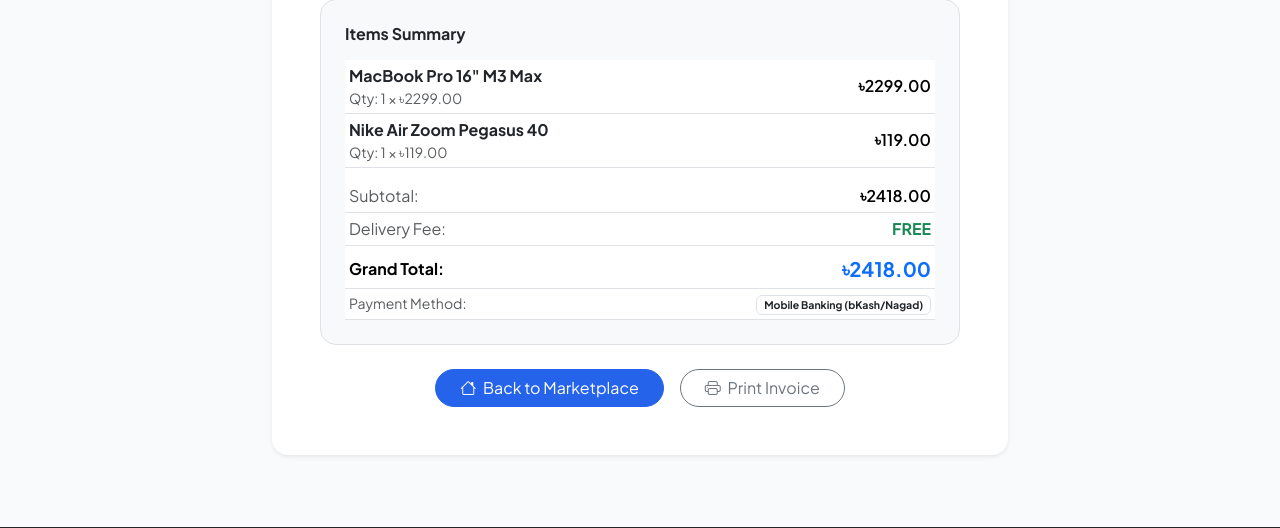
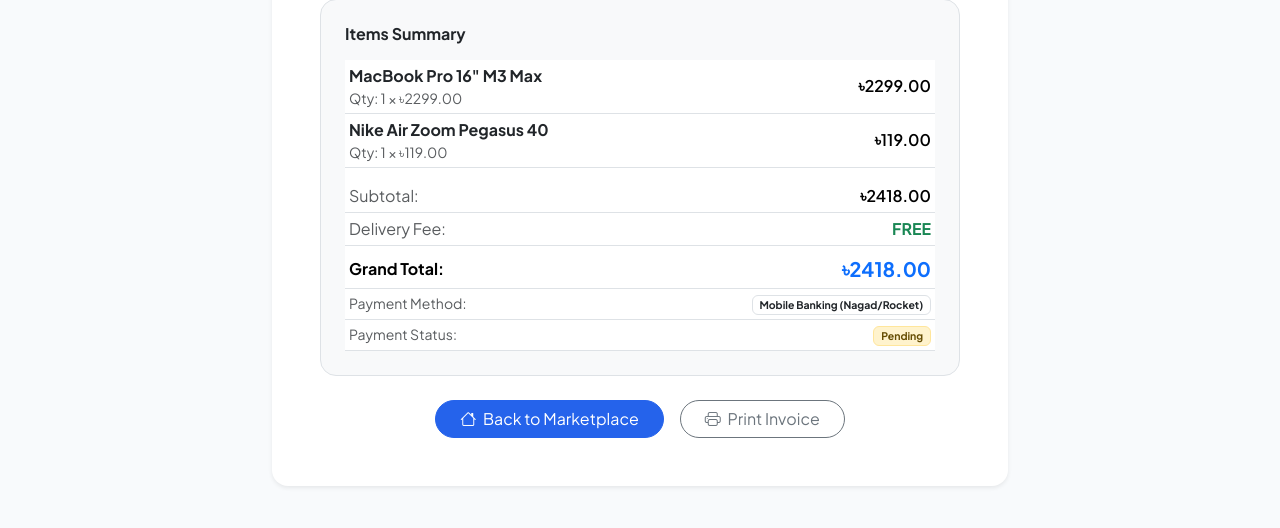
Before and after one commit to alimranedx/pythonecom, a Django app: page /orders/confirmation/ORD-3FE967A83A/ in a window 1280 px wide. Shown: the part 860-1388 px from the top of the page. Run offline with Django 5.2, Linux system fonts and the light colour scheme; a user stored in the database is signed in; data comes from the database, SQL or seed files in the repository; data that the repository does not hold is empty.

Commit message:
feat(payment): integrate bKash Tokenized Checkout PGW v1.2.0 with retry recovery and docs

```diff
--- a/orders/models.py
+++ b/orders/models.py
@@ -97,7 +97,8 @@ class Order(TimeStampedModel):
     PAYMENT_METHOD_CHOICES = [
         ('cod', 'Cash On Delivery'),
         ('card', 'Credit / Debit Card'),
-        ('mobile_banking', 'Mobile Banking (bKash/Nagad)'),
+        ('bkash', 'bKash Online Payment'),
+        ('mobile_banking', 'Mobile Banking (Nagad/Rocket)'),
     ]
 
     order_number = models.CharField(max_length=32, unique=True, editable=False)
@@ -106,6 +107,8 @@ class Order(TimeStampedModel):
     status = models.CharField(max_length=20, choices=STATUS_CHOICES, default='pending')
     payment_status = models.CharField(max_length=20, choices=PAYMENT_STATUS_CHOICES, default='pending')
     payment_method = models.CharField(max_length=30, choices=PAYMENT_METHOD_CHOICES, default='cod')
+    payment_id = models.CharField(max_length=100, blank=True, default='', help_text="Gateway Payment ID")
+    transaction_id = models.CharField(max_length=100, blank=True, default='', help_text="MFS TrxID / Reference")
 
     # Shipping Details Snapshot
     full_name = models.CharField(max_length=150)
--- a/orders/urls.py
+++ b/orders/urls.py
@@ -4,4 +4,6 @@ from . import views
 urlpatterns = [
     path('checkout/', views.checkout, name='checkout'),
     path('confirmation/<str:order_number>/', views.order_confirmation, name='order_confirmation'),
+    path('bkash/callback/', views.bkash_callback, name='bkash_callback'),
+    path('bkash/retry/<str:order_number>/', views.retry_bkash_payment, name='retry_bkash_payment'),
 ]
--- a/orders/views.py
+++ b/orders/views.py
@@ -7,6 +7,7 @@ from cart.services import CartService
 from accounts.models import Address
 from .models import Order, DeliverySlot
 from .services import OrderService
+from .bkash import BKashService
 
 
 def checkout(request):
@@ -86,6 +87,20 @@ def checkout(request):
                 user=request.user if request.user.is_authenticated else None,
             )
             request.session['last_order_number'] = order.order_number
+            # bKash Online Gateway Redirection
+            if order.payment_method == 'bkash':
+                callback_url = request.build_absolute_uri('/orders/bkash/callback/')
+                success, bkash_res = BKashService.create_payment(order, callback_url)
+                if success and bkash_res.get('bkash_url'):
+                    order.payment_id = bkash_res.get('payment_id', '')
+                    order.save(update_fields=['payment_id'])
+                    request.session['bkash_order_number'] = order.order_number
+                    return redirect(bkash_res['bkash_url'])
+                else:
+                    err_msg = bkash_res.get('message', 'Failed to initialize bKash checkout.')
+                    messages.warning(request, f"bKash Gateway Notice: {err_msg}")
+                    return redirect('order_confirmation', order_number=order.order_number)
+
             messages.success(request, f"Order {order.order_number} confirmed! Thank you for shopping with us.")
             return redirect('order_confirmation', order_number=order.order_number)
         except ValidationError as e:
@@ -123,3 +138,75 @@ def order_confirmation(request, order_number):
         if request.session.get('last_order_number') != order.order_number and not (request.user.is_authenticated and request.user.is_staff):
             raise PermissionDenied("You do not have permission to view this order confirmation.")
     return render(request, 'orders/confirmation.html', {'order': order})
+
+
+def bkash_callback(request):
+    """
+    Handles bKash redirect callback after customer acts on the bKash checkout page.
+    Query parameters sent by bKash: ?paymentID=...&status=success|failure|cancel
+    """
+    payment_id = request.GET.get('paymentID')
+    status = request.GET.get('status')
+
+    order_number = request.session.get('bkash_order_number')
+    order = None
+    if payment_id:
+        order = Order.objects.filter(payment_id=payment_id).first()
+    if not order and order_number:
+        order = Order.objects.filter(order_number=order_number).first()
+
+    if not order:
+        messages.error(request, "bKash transaction order record could not be found.")
+        return redirect('home')
+
+    request.session['last_order_number'] = order.order_number
+
+    if status == 'success':
+        success, exec_res = BKashService.execute_payment(payment_id)
+        if success:
+            order.payment_status = 'paid'
+            order.status = 'processing'
+            order.transaction_id = exec_res.get('trx_id', '')
+            order.save(update_fields=['payment_status', 'status', 'transaction_id'])
+            messages.success(
+                request,
+                f"bKash Payment Completed Successfully! TrxID: {order.transaction_id}. Thank you!"
+            )
+            return redirect('order_confirmation', order_number=order.order_number)
+        else:
+            order.payment_status = 'failed'
+            order.save(update_fields=['payment_status'])
+            err_msg = exec_res.get('message', 'Execution verification failed.')
+            messages.error(request, f"bKash execution failed: {err_msg}")
+            return redirect('order_confirmation', order_number=order.order_number)
+
+    elif status == 'cancel':
+        messages.warning(request, "bKash payment was cancelled.")
+        return redirect('order_confirmation', order_number=order.order_number)
+    else:
+        order.payment_status = 'failed'
+        order.save(update_fields=['payment_status'])
+        messages.error(request, "bKash payment unsuccessful or failed.")
+        return redirect('order_confirmation', order_number=order.order_number)
+
+
+def retry_bkash_payment(request, order_number):
+    """
+    Allows a customer to retry an incomplete or failed bKash payment without re-ordering.
+    """
+    order = get_object_or_404(Order, order_number=order_number)
+    if order.payment_status == 'paid':
+        messages.info(request, "This order is already marked as paid.")
+        return redirect('order_confirmation', order_number=order.order_number)
+
+    callback_url = request.build_absolute_uri('/orders/bkash/callback/')
+    success, bkash_res = BKashService.create_payment(order, callback_url)
+    if success and bkash_res.get('bkash_url'):
+        order.payment_id = bkash_res.get('payment_id', '')
+        order.save(update_fields=['payment_id'])
+        request.session['bkash_order_number'] = order.order_number
+        return redirect(bkash_res['bkash_url'])
+    else:
+        err_msg = bkash_res.get('message', 'Unable to reach bKash gateway.')
+        messages.error(request, f"bKash Gateway Notice: {err_msg}")
+        return redirect('order_confirmation', order_number=order.order_number)
--- a/requirements.txt
+++ b/requirements.txt
@@ -5,3 +5,5 @@ mysqlclient==2.3.0
 pillow==13.0.0
 sqlparse==0.5.1
 tzdata==2024.1
+requests>=2.31.0
+python-dotenv>=1.0.0
--- a/templates/orders/confirmation.html
+++ b/templates/orders/confirmation.html
@@ -69,6 +69,31 @@
                     <strong class="fs-4 text-primary font-monospace">{{ order.order_number }}</strong>
                     <small class="d-block text-muted mt-1">Placed on {{ order.created_at|date:"M d, Y h:i A" }}</small>
                 </div>
+
+                {% if order.payment_method == 'bkash' and order.payment_status != 'paid' %}
+                <div class="alert alert-warning border border-warning-subtle rounded-4 text-start mb-4 p-3 d-flex align-items-center justify-content-between flex-wrap gap-3 shadow-sm">
+                    <div>
+                        <h6 class="fw-bold text-dark mb-1 d-flex align-items-center">
+                            <i class="bi bi-exclamation-circle-fill text-danger me-2 fs-5"></i>
+                            bKash Payment Incomplete
+                        </h6>
+                        <p class="small text-muted mb-0">
+                            Your transaction was cancelled or OTP/PIN was not confirmed. Click below to complete your payment.
+                        </p>
+                    </div>
+                    <a href="{% url 'retry_bkash_payment' order.order_number %}" class="btn btn-danger rounded-pill px-4 fw-semibold shadow-sm">
+                        <i class="bi bi-wallet2 me-1"></i> Pay Now with bKash
+                    </a>
+                </div>
+                {% elif order.payment_status == 'paid' %}
+                <div class="alert alert-success border border-success-subtle rounded-4 text-start mb-4 p-3 d-flex align-items-center gap-2 shadow-sm">
+                    <i class="bi bi-check-circle-fill text-success fs-5"></i>
+                    <div>
+                        <strong class="text-success d-block">Payment Confirmed</strong>
+                        <span class="small text-muted">Paid via bKash. Transaction ID: <code>{{ order.transaction_id }}</code></span>
+                    </div>
+                </div>
+                {% endif %}
 
                 <!-- Chaldal-Style Visual 4-Stage Order Tracking Stepper -->
                 {% if order.status != 'cancelled' %}
@@ -188,6 +213,23 @@
                                     <td class="text-muted small">Payment Method:</td>
                                     <td class="text-end small"><span class="badge bg-white border text-dark">{{ order.get_payment_method_display }}</span></td>
                                 </tr>
+                                <tr>
+                                    <td class="text-muted small">Payment Status:</td>
+                                    <td class="text-end small">
+                                        {% if order.payment_status == 'paid' %}
+                                            <span class="badge bg-success-subtle text-success border border-success-subtle"><i class="bi bi-check-circle me-1"></i>Paid</span>
+                                        {% else %}
+                                            <span class="badge bg-warning-subtle text-warning-emphasis border border-warning-subtle">{{ order.get_payment_status_display }}</span>
+                                        {% endif %}
+                                    </td>
+                                </tr>
+                                {% if order.transaction_id %}
+                                <tr>
+                                    <td class="text-muted small">bKash TrxID:</td>
+                                    <td class="text-end small"><code class="fw-bold text-dark">{{ order.transaction_id }}</code></td>
+                                </tr>
+                                {% endif %}
+                                </tr>
                             </tbody>
                         </table>
                     </div>
```
Also changed, not shown: orders/bkash.py (added, +161 -0 lines), orders/strategies.py (+17 -0 lines), pythonecom/settings.py (+12 -0 lines), templates/orders/checkout.html (+7 -7 lines), README.md, orders/migrations/0003_order_payment_id_order_transaction_id_and_more.py (added), 1 other file.
